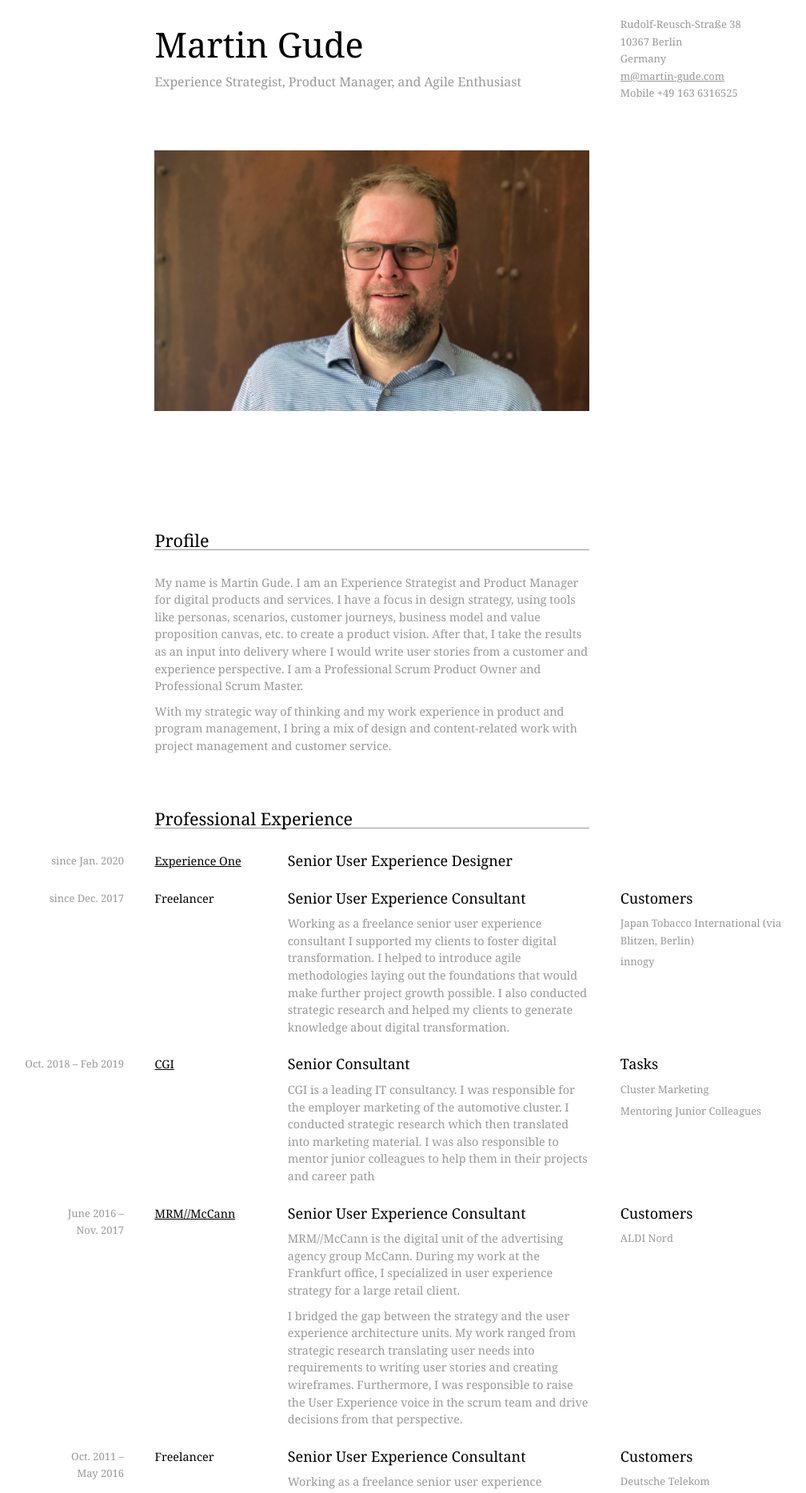
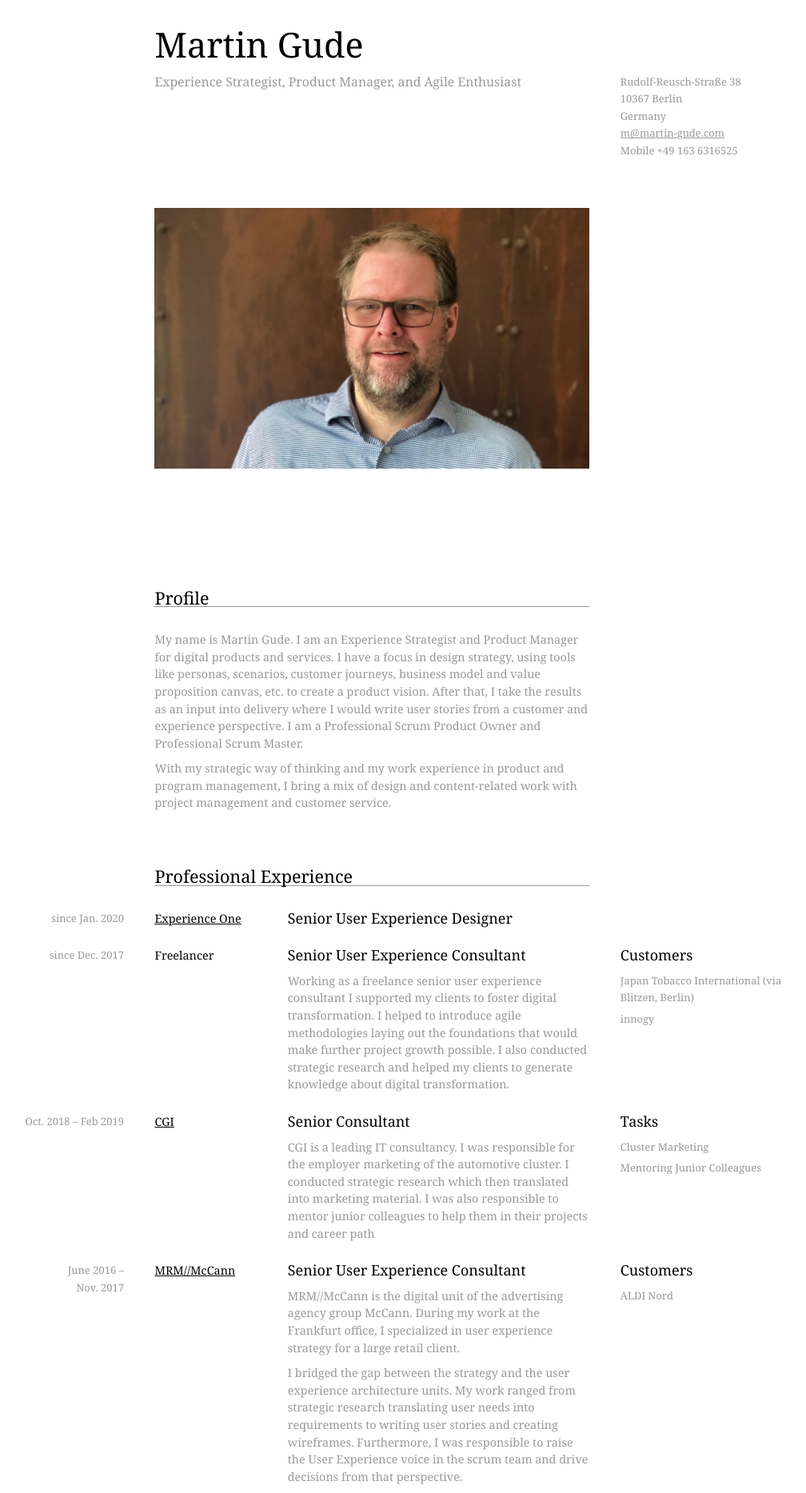
Before and after one commit to ma6/ma6.github.io, a Jekyll site: the page built from _pages/index.md, in a window 1280 px wide. Shown: the top 1867 px of the page at 80% size, without its empty margins (133-1141 px from the left). Built offline with Jekyll 4.4.1, drawn with Linux system fonts in a browser that asks for light colours; some web fonts are replaced; comment, search, counter and statistics services are not loaded.

Commit message:
Update header.html

```diff
--- a/_includes/header.html
+++ b/_includes/header.html
@@ -1,6 +1,10 @@
 <div class="row">
     <div class="seven columns offset-by-two">
         <h1>Martin Gude</h1>
+    </div>
+</div>
+<div class="row">
+    <div class="seven columns offset-by-two">
         <p class="para big">
             Experience Strategist, Product Manager, and Agile Enthusiast
         </p>
```
